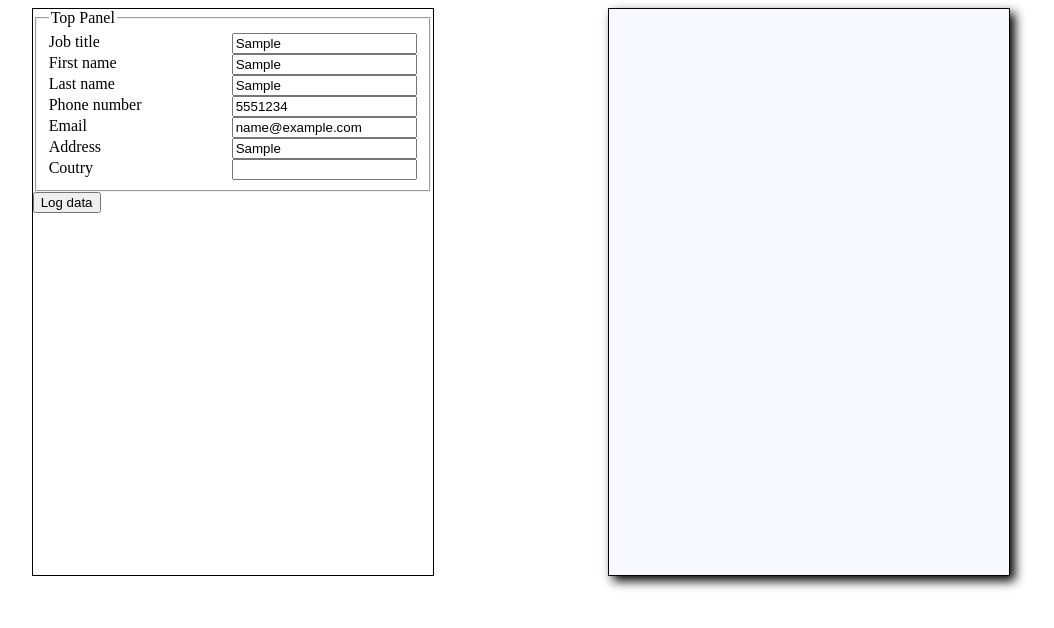
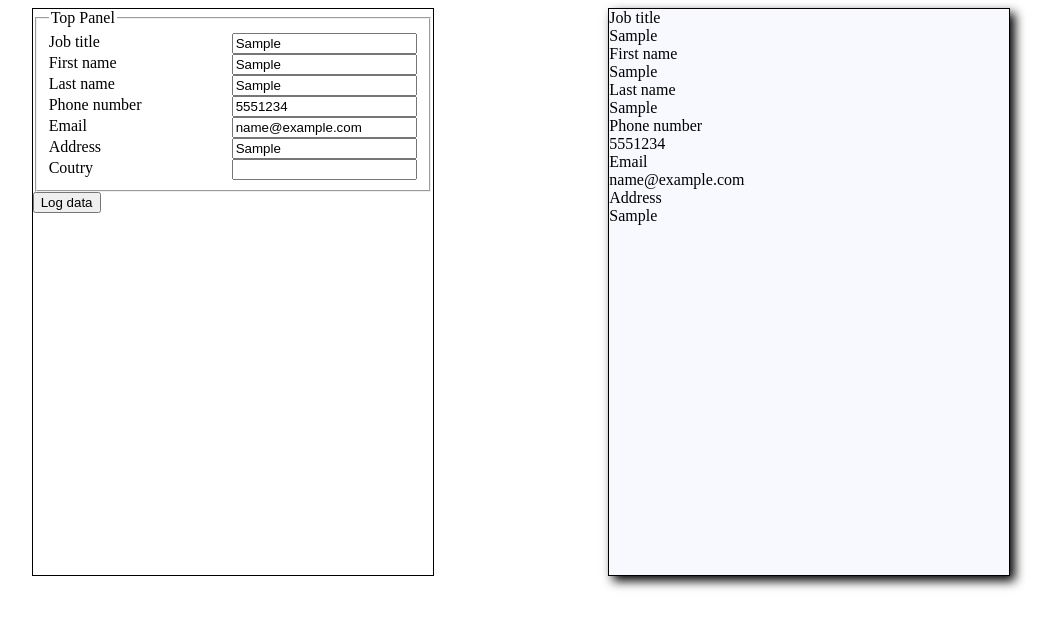
Before and after one commit to Anastazy6/React-Course, a React app in the folder CVCreator/: page / in a window 1280 px wide. Both pictures are taken after typing "Sample", "Sample", "Sample", "5551234", "name@example.com", "Sample" into the empty fields and a click on the button "Log data". Shown: the top 628 px of the page, without its empty margins (119-1173 px from the left). Built offline with nearby package versions, Linux system fonts and the light colour scheme; the HTML template or start-up script is replaced by a standard one.

Commit message:
Display TopPanel data in the Preview (no styling)

```diff
--- a/CVCreator/src/Components/Preview/Preview.jsx
+++ b/CVCreator/src/Components/Preview/Preview.jsx
@@ -1,9 +1,11 @@
+import TopPanel from "./TopPanelPreview/TopPanel"
+
 export default function Preview () {
   return (
     <article
       id="cv-preview"
     >
-
+    <TopPanel />
 
     </article>
   )
--- /dev/null
+++ b/CVCreator/src/Components/Preview/TopPanelPreview/TopPanel.jsx
@@ -0,0 +1,47 @@
+import { useData } from "../../../Contexts/DataProvider";
+
+
+export default function TopPanel () {
+  const data = useData().topPanel || null;
+  let renderedElements = null;
+
+  if (data) {
+    renderedElements = Object.entries(data).map(([key, value]) => {
+      console.log(key, value);
+
+      return createTopPanelElement(key, value);
+    });
+  }
+
+  return (
+    <section
+      id="top-panel-preview"
+    >
+      { renderedElements }
+    </section>
+  )
+}
+
+
+
+function createTopPanelElement (key, value) {
+  return (
+    <div
+      className="top-panel-element"
+      id       ={`top-panel-preview-$${ key }`}
+    >
+
+      <div
+        className="preview-element-label"
+      >
+        { key }
+      </div>
+
+      <div
+        className="preview-element-value"
+      >
+        { value }
+      </div>
+    </div>
+  );
+}
--- a/CVCreator/src/Components/Shared/ShortInput.jsx
+++ b/CVCreator/src/Components/Shared/ShortInput.jsx
@@ -6,22 +6,12 @@ export default function ShortInput ({ name, type, group }) {
   const dispatch = useDataDispatch();
 
   function getValue () {
-    if (!data[group]) return '';
+    if (!data[group])       return '';
     if (!data[group][name]) return '';
 
     return data[group[name]]
   }
 
-
-  function handleAddField (e) {
-    if (!data[group] || !data[group][name]) {
-      dispatch({
-        type : 'added_field',
-        group: group,
-        name : name,
-      });
-    }
-  }
 
   function handleChange (e) {
     dispatch({
```
